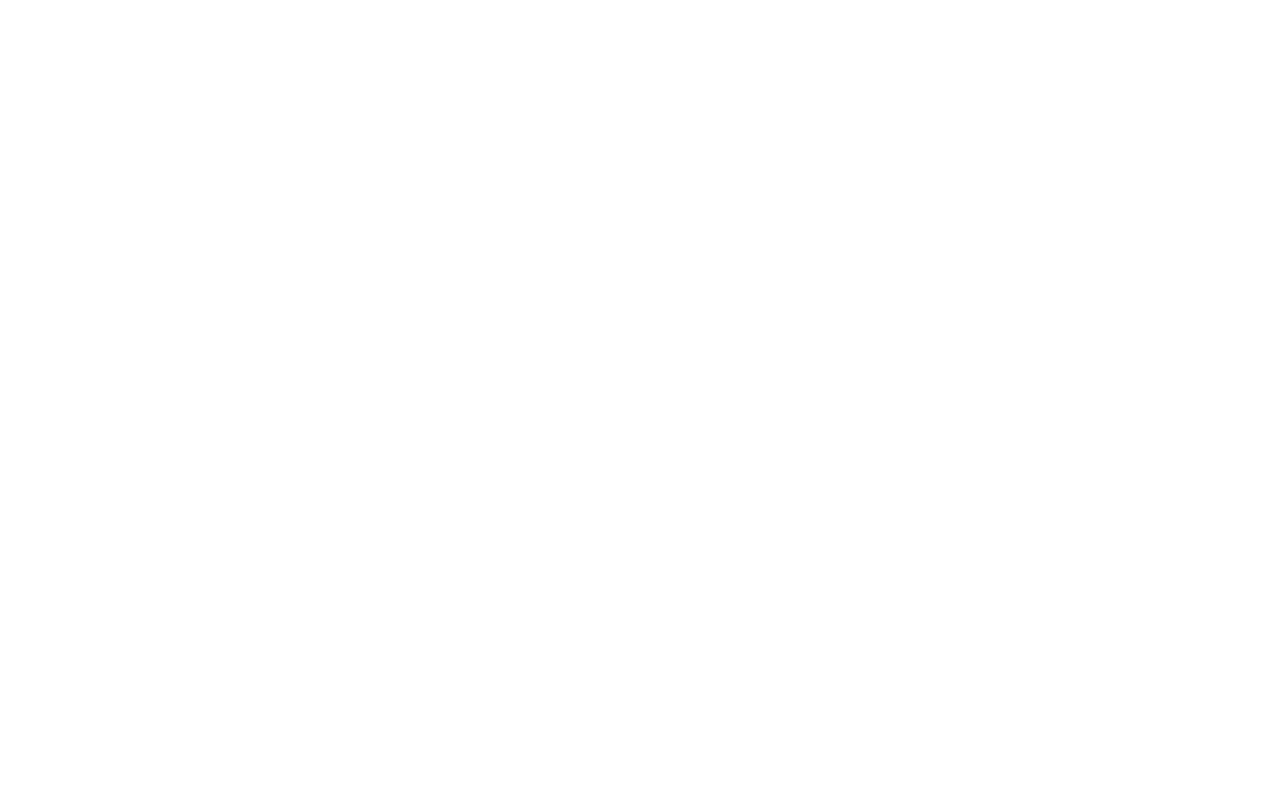
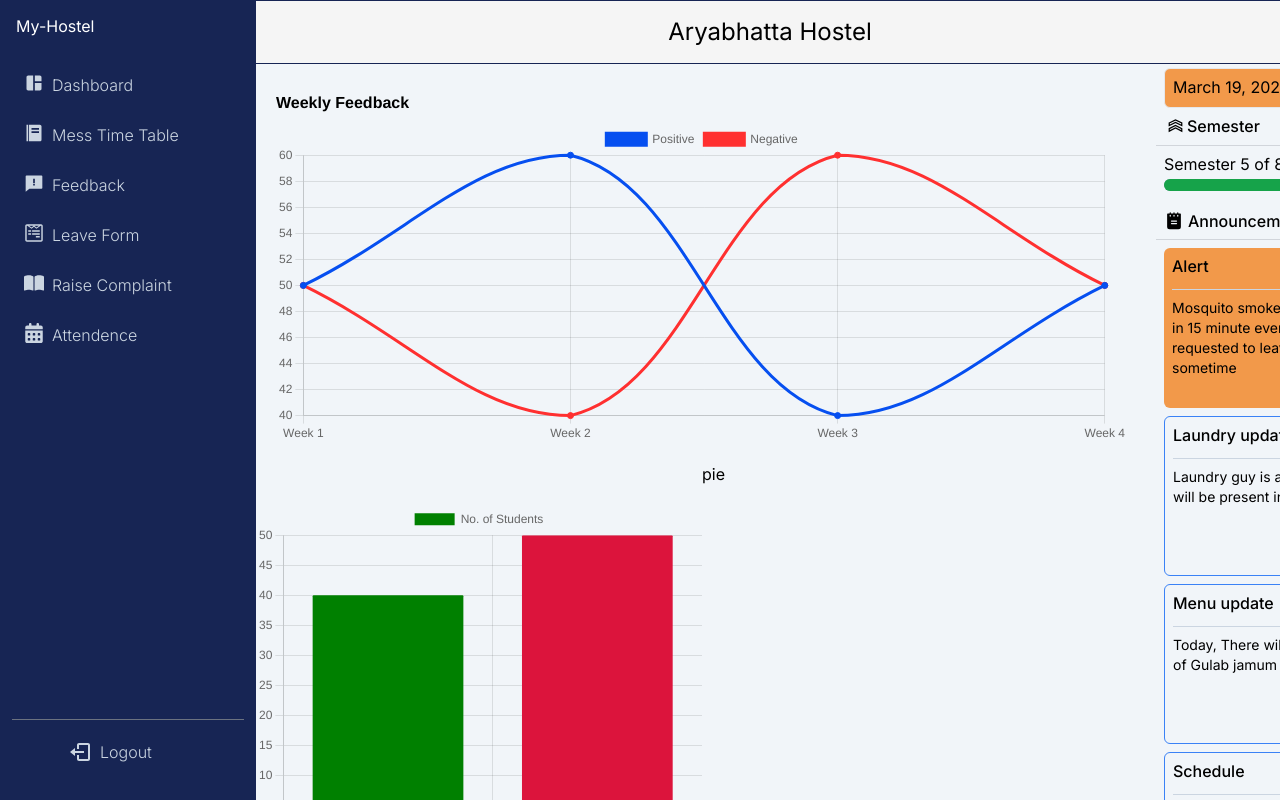
Before and after one commit to Akshat-Awasthi/My-Hostel, a React (Vite) app: page /chart in a window 1280 px wide. Before the commit this address had no page. Built offline with nearby package versions, Linux system fonts and the light colour scheme.

Commit message:
improvement and attendence

```diff
--- a/package.json
+++ b/package.json
@@ -10,6 +10,7 @@
     "preview": "vite preview"
   },
   "dependencies": {
+    "axios": "^1.7.7",
     "chart.js": "^4.4.2",
     "classnames": "^2.5.1",
     "ml5": "^0.12.2",
--- a/src/App.jsx
+++ b/src/App.jsx
@@ -4,10 +4,12 @@ import Login from "./Components/Login"
 import Layout from "./Components/shared/Layout"
 import Dashboard from "./Components/Dashboard"
 import Menu from "./Components/Menu"
+import Chart from "./Components/Chart"
 import Profile from "./Components/Profile"
 import Feedback from "./Components/Feedback"
 import Complaint from "./Components/Complaint"
 import FoodFeedbackSentimentAnalyzer from "./Components/MachineLearning/FoodFeedbackSentimentAnalyzer"
+import Attendence from "./Components/MachineLearning/Attendence"
 
 function App() {
 
@@ -22,6 +24,8 @@ function App() {
           <Route path="/feedback" element={<Feedback/>} />
           <Route path="/complaint" element={<Complaint />} />
           <Route path="/sentiment" element={<FoodFeedbackSentimentAnalyzer />} />
+          <Route path="/attendence" element={<Attendence/>} />
+          <Route path="/chart" element={<Chart />} />
         </Route>
         <Route path="/login" element={<Login/>} />
       </Routes>
--- a/src/Components/Attendence.jsx
+++ /dev/null
@@ -1,9 +0,0 @@
-import React from 'react'
-
-const Attendence = () => {
-  return (
-    <div>Attendence</div>
-  )
-}
-
-export default Attendence
--- a/src/Components/Chart.jsx
+++ b/src/Components/Chart.jsx
@@ -1,10 +1,55 @@
 import React from 'react'
-import { Bar } from 'react-chartjs-2'
+import { Bar, Line } from 'react-chartjs-2'
 import Feedback from "./lib/const/FeedbackData.json"
+import WeekFeedback from "./lib/const/WeekFeedback.json"
+import Rightbar from './Rightbar'
 
+// defaults.maintainAspectRatio = false;
+// defaults.responsive = true;
+// defaults.plugins.title.display = true;
+// defaults.plugins.title.align = "start";
+// defaults.plugins.title.font.size = 16;
+// defaults.plugins.title.color = "black";
 const Chart = () => {
+
   return (
-    <div>
+
+    <div className='flex flex-row h-[100vh] w-[1180px] overflow-y-auto bg-slate-100'>
+        <div className='w-full'>
+            <div className='h-[45vh] m-5'>
+                        <Line
+                            data={{
+                                labels: WeekFeedback.map((data) => data.label),
+                                datasets: [
+                                    {
+                                        label: "Positive",
+                                        data: WeekFeedback.map((data) => data.Positive),
+                                        backgroundColor: "#064FF0",
+                                        borderColor: "#064FF0",
+                                    },
+                                    {
+                                        label: "Negative",
+                                        data: WeekFeedback.map((data) => data.Negative),
+                                        backgroundColor: "#FF3030",
+                                        borderColor: "#FF3030",
+                                    },
+                                ]
+                            }}
+                            options={{
+                                elements: {
+                                    line: {
+                                        tension: 0.4
+                                    },
+                                },
+                                plugins: {
+                                    title: {
+                                        text: "Weekly Feedback",
+                                    },
+                                },
+                            }} />
+            </div>
+            <div className='flex flex-row'>
+                <div className='h-[50vh] w-1/2'>
                     <Bar
                         data={{
                             labels:Feedback.map((data)=>data.label),
@@ -16,9 +61,20 @@ const Chart = () => {
                                     "rgb(0,128,0)",
                                     "rgb(220,20,60)",
                                 ],
-                            borderRadius:5,
+                                borderRadius:1,
                             },
                         ]}} />
+                </div>
+                <div>
+                    pie
+                </div>
+            </div>
+
+        </div>
+        <div className='h-[100vh] ml-2 mr-4'>
+                <Rightbar />
+            </div>
+
     </div>
   )
 }
--- a/src/Components/Dashboard.jsx
+++ b/src/Components/Dashboard.jsx
@@ -68,7 +68,9 @@ function Dashboard() {
 
                 </div>
                 <div className='flex flex-col pl-3'>
-                    <div className='h-[45vh] '>
+                    <div className='h-[50vh] mb-4 '>
+                        <div className='transform translate-x-[760px] translate-y-7' ><Link to='/chart' >Click Here</Link></div>
+                        <div className='h-full'>
                         <Line
                             data={{
                                 labels: WeekFeedback.map((data) => data.label),
@@ -99,6 +101,8 @@ function Dashboard() {
                                     },
                                 },
                             }} />
+                        </div>
+
                     </div>
                     <div className='flex flex-row'>
                         <div className='flex flex-col h-[40vh] m-2 bg-slate-100'>
--- /dev/null
+++ b/src/Components/MachineLearning/Attendence.jsx
@@ -0,0 +1,98 @@
+import React, { useEffect, useRef, useState } from 'react';
+import * as ml5 from 'ml5';
+
+const Attendence = () => {
+  const videoRef = useRef(null);
+  const [model, setModel] = useState(null);
+  const [name, setname] = useState('');
+
+  useEffect(() => {
+    // Load the Teachable Machine model
+    const loadModel = async () => {
+      const classifier = await ml5.imageClassifier('https://teachablemachine.withgoogle.com/models/_HwM05XJT/model.json');
+      setModel(classifier);
+    };
+
+    loadModel();
+
+    // Access the user's webcam and attach it to the video element
+    const startVideo = async () => {
+      try {
+        const stream = await navigator.mediaDevices.getUserMedia({ video: true });
+        if (videoRef.current) {
+          videoRef.current.srcObject = stream;
+          videoRef.current.onloadedmetadata = () => {
+            videoRef.current.play();
+          };
+        }
+      } catch (err) {
+        console.error('Error accessing webcam:', err);
+      }
+    };
+
+    startVideo();
+
+    // Cleanup function: Stop the webcam stream when navigating away
+    return () => {
+      if (videoRef.current && videoRef.current.srcObject) {
+        const stream = videoRef.current.srcObject;
+        const tracks = stream.getTracks();
+        tracks.forEach(track => track.stop());
+        videoRef.current.srcObject = null;
+      }
+    };
+
+  }, []);
+
+  // Function to classify the image from the webcam
+  const classifyImage = () => {
+    if (model && videoRef.current) {
+      model.classify(videoRef.current)
+        .then(results => {
+          console.log(results);
+          setname(results[0].label);
+        })
+        .catch(err => console.error(err));
+    }
+  };
+
+  return (
+    <div className="flex flex-col min-h-screen w-[74rem] bg-gray-100">
+      <h1 className="text-3xl font-bold m-5 mb-3">Facial Attendence System</h1>
+
+      {/* Webcam video feed */}
+      <video
+        ref={videoRef}
+        className="border-4 border-blue-500 mb-5 m-5"
+        width="400"
+        height="300"
+      ></video>
+
+      {/* Button to start classification */}
+      <div className='flex flex-row gap-3 m-4 ml-16'>
+      <button
+        onClick={classifyImage}
+        className="bg-blue-500 text-white px-4 py-2 rounded"
+      >
+        Recognize Face
+      </button>
+      <button
+        // onClick={classifyImage}
+        className="bg-blue-500 text-white px-4 py-2 rounded"
+      >
+        Next
+      </button>
+      </div>
+
+
+      {/* Display the prediction label */}
+      {name && (
+        <div className="mt-5 text-xl text-green-600 font-bold ml-24">
+          {name} : Present
+        </div>
+      )}
+    </div>
+  );
+};
+
+export default Attendence;
--- a/src/Components/MachineLearning/FoodFeedbackSentimentAnalyzer.jsx
+++ b/src/Components/MachineLearning/FoodFeedbackSentimentAnalyzer.jsx
@@ -21,8 +21,6 @@ function FoodFeedbackSentimentAnalyzer({ feedbackData }) {
     // Callback function when the model is loaded
     function modelReady() {
       console.log('Sentiment model loaded!');
-
-      // Analyze sentiments for each food item
       const foodSentiments = Object.keys(groupedFeedback).map((food) => {
         const comments = groupedFeedback[food];
         const sentimentScores = comments.map((comment) => {
--- a/src/Components/Rightbar.jsx
+++ b/src/Components/Rightbar.jsx
@@ -7,7 +7,7 @@ import { Link } from 'react-router-dom';
 import DateTime from './DateAndTime/DateTime';
 
 const Rightbar = () => {
-    const sem = parseInt(StudentProfile[0].semester); // Parse semester to integer for calculation
+    const sem = parseInt(StudentProfile[0].semester);
     const semesterWidth = (sem / 8) * 100;
 
         const [currentDay, setCurrentDay] = useState('');
@@ -62,7 +62,6 @@ const Rightbar = () => {
 
                                 <ul>
                                     <li className='flex flex-row border-b border-slate-300'><div className='flex-1 font-medium  mb-2 pb-1'>{item.name}</div> <div className='mr-2 mb-1 pb-1 pl-2 pt-1 h-5 w-12 rounded-md bg-[#D9DADB]'><DateTime  /></div> </li>
-
                                     <li className='pt-2 text-sm'>{item.message}</li>
                                 </ul>
                             </div>
--- a/src/Components/lib/const/Navigation.jsx
+++ b/src/Components/lib/const/Navigation.jsx
@@ -6,6 +6,7 @@ import { FaWpforms } from "react-icons/fa6";
 import { BiLogOut } from "react-icons/bi";
 import { FaBookOpen } from "react-icons/fa6";
 import { FaCalendarDays } from "react-icons/fa6";
+
 
 
 export const Sidebar_Links  = [
--- a/src/Components/shared/Sidebar.jsx
+++ b/src/Components/shared/Sidebar.jsx
@@ -25,7 +25,7 @@ function SideBottom({item}){
 }
 const Sidebar = () => {
   return (
-    <div className='flex flex-col bg-blue-950 w-64 p-3 text-white'>
+    <div className='flex flex-col bg-blue-950 min-w-64 p-3 text-white'>
       <div className='flex flex-row m-1'>
           <span>My-Hostel</span>
         </div>
```
Also changed, not shown: 1 other file (tests, documents, lock files or other folders). Lines whose indentation alone changed are shown as unchanged.
